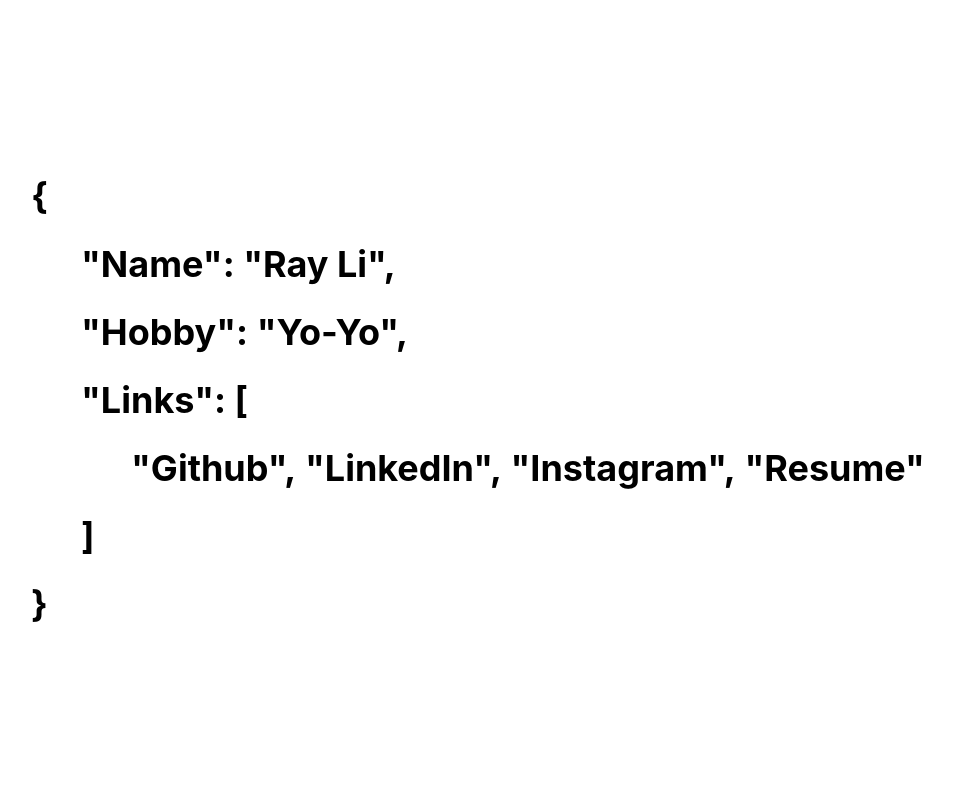
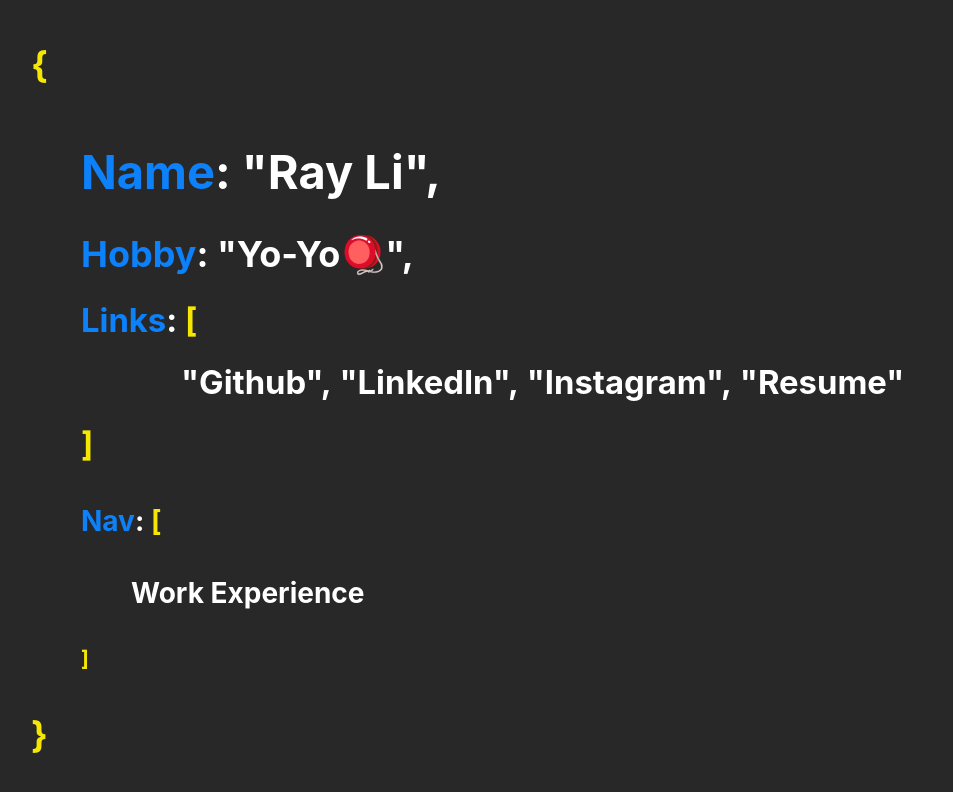
Before and after one commit to RayRuizheLi/RayRuizheLi.github.io, a React (Create React App) app: page / in a window 1280 px wide. Shown: the top 792 px of the page, without its empty margins (19-972 px from the left). Built offline with nearby package versions, Linux system fonts and the light colour scheme.

Commit message:
Intro Page Finished

```diff
--- a/src/App.tsx
+++ b/src/App.tsx
@@ -1,11 +1,11 @@
 import React from 'react';
 import './App.css';
-import Home from './components/Home';
+import Hide from './components/Hide';
 
 function App() {
   return (
     <div className="App">
-      <Home/>
+      <Hide/>
     </div>
   );
 }
--- /dev/null
+++ b/src/components/General.css
@@ -0,0 +1,26 @@
+.Tag, .Bracket {
+  display: inline-block;
+}
+
+.Tag {
+  color: rgb(12,129,250);
+}
+
+.Bracket {
+  color: rgb(245,231,2);
+}
+
+.Nav {
+  font-size: calc(2px + 1.5vmin);
+}
+
+.NavButton {
+  color: rgb(255, 255, 255);
+  border-style: none;
+  display: inline-block;
+}
+
+.NavButton:hover {
+  color: rgb(0, 94, 255);
+  background-color: rgb(60, 250, 12);
+}
--- /dev/null
+++ b/src/components/Hide.tsx
@@ -0,0 +1,34 @@
+import {useState, useEffect} from 'react';
+import './Hide.css';
+import Home from './Home';
+import Nuro from './Nuro';
+
+function Header() {
+  const MAX_INDEX = 1;
+  const MIN_INDEX = 0;
+  const [visibilityIndex, setVisibilityIndex] = useState(MIN_INDEX);
+
+  return (
+   <div id="container">
+     {
+        // visibilityIndex == 0
+        //  &&
+       <div id="hide">
+            <Home visibilityIndex={visibilityIndex} setVisibilityIndex={setVisibilityIndex}/>
+       </div>
+      }
+      {/* {
+        visibilityIndex == 1
+         &&
+        <div id="hide">
+              <Nuro visibilityIndex={visibilityIndex} setVisibilityIndex={setVisibilityIndex}/>
+        </div>
+      } */}
+    {/* <div id="height">
+      <b>debug height: {height}</b>
+    </div> */}
+   </div>
+  );
+}
+
+export default Header;
--- a/src/components/Home.css
+++ b/src/components/Home.css
@@ -1,7 +1,14 @@
 .Home {
-    height: 100vh;
+    min-height: 100vh;
     display : flex;
     align-items : center;
+    background-color: rgb(40,40,40);
+    /* color: rgb(244,186,25); */
+    color: rgb(255, 255, 255);
+}
+
+.Name {
+    font-size: calc(7px + 5vmin)
 }
 
 .Intro {
@@ -16,13 +23,27 @@
 
 .DoubleIndented {
     padding-left: calc(20px + 10vmin);
+    margin-bottom: 0px;
+    padding-bottom: 0px;
 }
 
-.IntroLink {
+.ProfessionalContacts {
+    font-size: calc(2px + 1.8vmin);
+}
+
+.IntroLink, .YoYoLink {
     text-decoration: none;
-    color: rgb(0, 0, 0);
+    color: rgb(255, 255, 255);
 }
 
 .IntroLink:hover {
     text-decoration: underline;
+    color: rgb(0, 0, 0);
+    background-color: rgb(12,129,250);
 }
+
+.YoYoLink:hover {
+    text-decoration: underline;
+    color: rgb(255, 0, 0);
+    background-color: rgb(255, 255, 255);
+}
--- a/src/components/Home.tsx
+++ b/src/components/Home.tsx
@@ -1,34 +1,47 @@
 import React from 'react';
 import './Home.css';
+import './General.css';
 
-function Home() {
+interface HomeProps {
+  visibilityIndex: number,
+  setVisibilityIndex: (arg: number) => void
+
+}
+
+
+const Home: React.FC<HomeProps> = ({visibilityIndex, setVisibilityIndex}) => {
+  console.log(visibilityIndex)
   return (
     <div className="Home">
       <div className="Intro">
-        <h1>{"{"}</h1>
-        <h1 className="Indented">"Name":&nbsp;"Ray Li",</h1>
-        <h1 className="Indented">"Hobby":&nbsp;"Yo-Yo",</h1>
-        <h1 className="Indented">"Links":&nbsp;{"["}</h1>
+        <h1 className="Bracket">{"{"}</h1>
+        <div className="Indented">
+          <h1 className="Name"><div className="Tag">Name</div>:&nbsp;"Ray Li",</h1>
+          <h1><div className="Tag">Hobby</div>:&nbsp;<a className="YoYoLink" href="https://github.com/RayRuizheLi" target="_blank">"Yo-Yo&#129664;",</a></h1>
+          <div className="ProfessionalContacts">
+            <h1><div className="Tag">Links</div>:&nbsp;<div className="Bracket">{"["}</div></h1>
             <h1 className="DoubleIndented">
                 <a className="IntroLink" href="https://github.com/RayRuizheLi" target="_blank">"Github"</a>,&nbsp;
                 <a className="IntroLink" href="https://www.linkedin.com/in/ray-ruizhe-li/" target="_blank">"LinkedIn"</a>,&nbsp;
                 <a className="IntroLink" href="https://www.instagram.com/rayli.yoyo/" target="_blank">"Instagram"</a>,&nbsp;
                 <a className="IntroLink" href="https://drive.google.com/file/d/15tW1PnQqV6W-DUKXL8geD2DosWdbGL6K/view?usp=share_link" target="_blank">"Resume"</a>
             </h1>
-        <h1 className="Indented">{"]"}</h1>
-        <h1>{"}"}</h1>
+            <h1 className="Bracket">{"]"}</h1>
+          </div>
+        </div>
+        <div className="Nav">
+          <h1 className="Indented"><div className="Tag">Nav</div>:&nbsp;<div className="Bracket">{"["}</div></h1>
+          <div className="DoubleIndented">
+            <h1 className="NavButton" onClick={() => {
+                setVisibilityIndex(1)}
+                }>Work Experience</h1>
+          </div>
+          <h2 className="Indented"><div className="Bracket">{"]"}</div></h2>
+        </div>
+        <h1 className="Bracket">{"}"}</h1>
       </div>
     </div>
   );
 }
 
-let Indented_text =
-`{
-    "Name": "Ray Li",
-    "Hobby": "Yo-Yo",
-    "Links": [
-        Github, LinkedIn, Instagram, Resume
-    ]
-}`;
-
 export default Home;
--- /dev/null
+++ b/src/components/Nuro.css
@@ -0,0 +1,40 @@
+.Home {
+  min-height: 100vh;
+  display : flex;
+  align-items : center;
+  background-color: rgb(0, 0, 0);
+  color: rgb(255, 255, 255);
+}
+
+.Intro {
+  font-size: calc(2px + 2vmin);
+  text-align: left;
+  vertical-align: bottom;
+}
+
+.Indented, .Intro {
+  padding-left: calc(10px + 5vmin);
+}
+
+.DoubleIndented {
+  padding-left: calc(20px + 10vmin);
+}
+
+.IntroLink {
+  text-decoration: none;
+  color: rgb(255, 255, 255);
+}
+
+.IntroLink:hover {
+  text-decoration: underline;
+}
+
+.NavButton {
+  background-color: rgb(0, 0, 0);
+  color: rgb(255, 255, 255);
+  border-style: none;
+}
+
+.NavButton:hover {
+  text-decoration: underline;
+}
--- /dev/null
+++ b/src/components/Nuro.tsx
@@ -0,0 +1,41 @@
+import React from 'react';
+import './Home.css';
+
+interface HomeProps {
+  visibilityIndex: number,
+  setVisibilityIndex: (arg: number) => void
+}
+
+const techStack = "Golang, MySQL, GRPC, Google Cloud, Prometheus, LogDNA"
+const summary = "Designed and deployed the scheduled order capacity planner for the Nuro autonomous delivery robot."
+
+const Nuro: React.FC<HomeProps> = ({visibilityIndex, setVisibilityIndex}) => {
+  console.log(visibilityIndex)
+  return (
+    <div className="Home">
+      <div className="Intro">
+        <h1>{"{"}</h1>
+        <h1 className="Indented">"Company":&nbsp;"Nuro",</h1>
+        <h1 className="Indented">"Team":&nbsp;"Commercialization",</h1>
+        <h1 className="Indented">"Title":&nbsp;"Software Developer Intern",</h1>
+        <h1 className="Indented">"Tech Stack":&nbsp;{"["}</h1>
+        <h1 className="DoubleIndented">{techStack}</h1>
+        <h1 className="Indented">{"]"}</h1>
+        <h1 className="Indented">"Summary":&nbsp;"One line summary",</h1>
+        <h1 className="Indented">"Details":&nbsp;"One line summary",</h1>
+        <h1 className="Indented">"Nav":&nbsp;{"["}</h1>
+        <div className="DoubleIndented">
+          <h1 className="NavButton" onClick={() => {
+            setVisibilityIndex(1)}
+            }>
+              Intro
+          </h1>
+        </div>
+        <h2 className="Indented">{"]"}</h2>
+        <h1>{"}"}</h1>
+      </div>
+    </div>
+  );
+}
+
+export default Nuro;
```
Also changed, not shown: src/components/Hide.css (added). Lines whose indentation alone changed are shown as unchanged.
